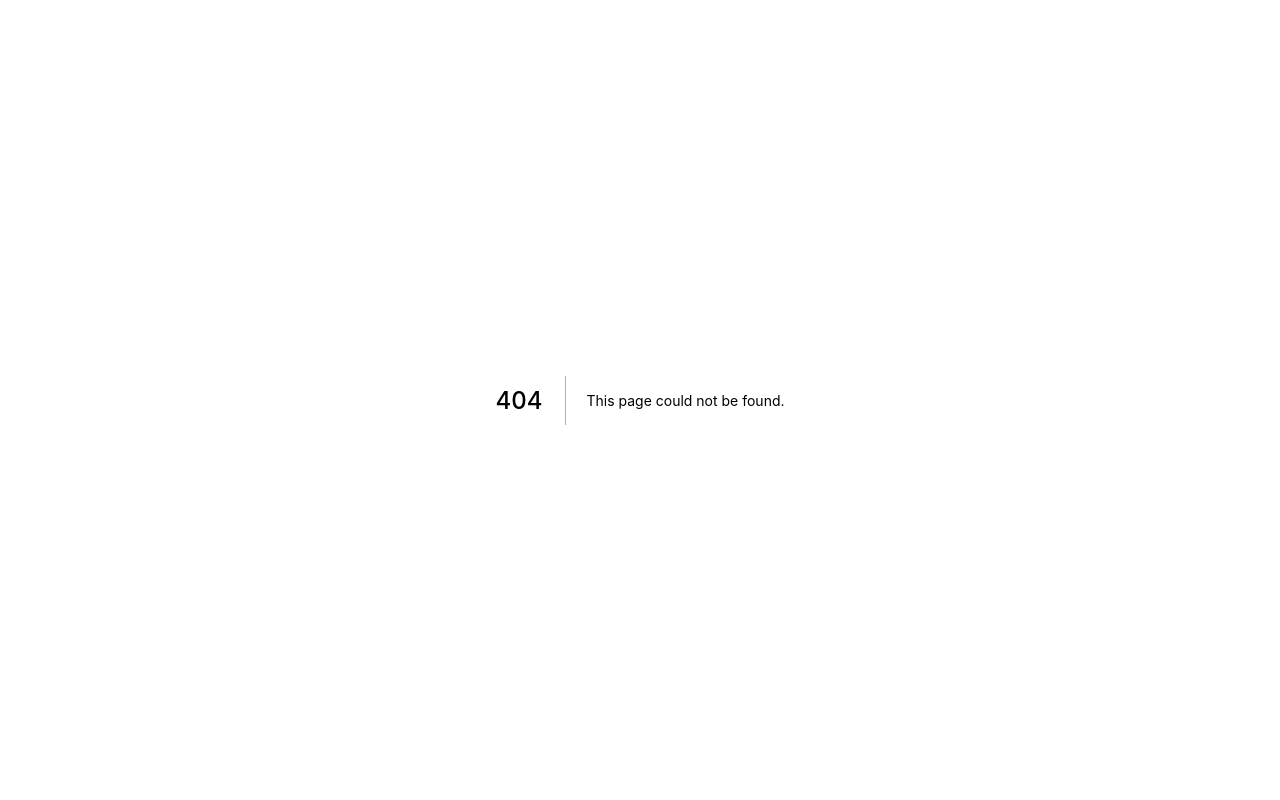
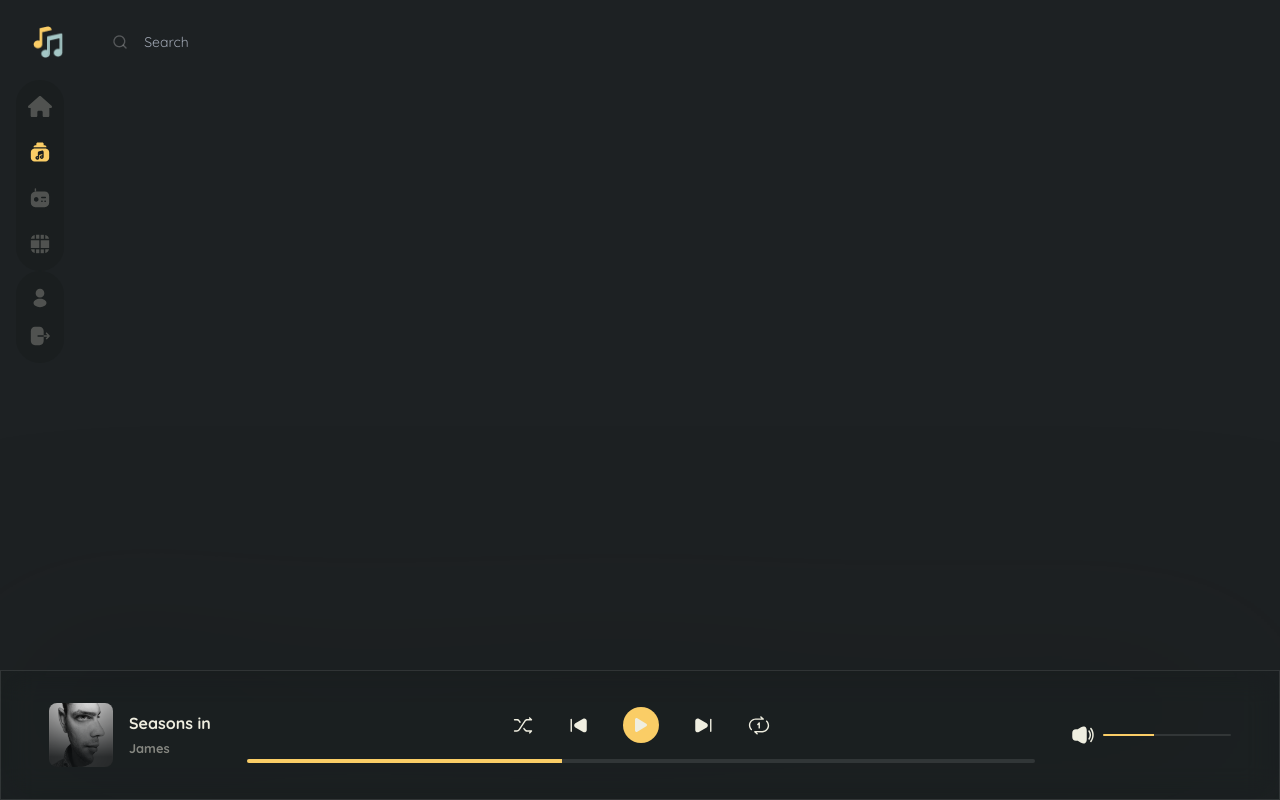
Before and after one commit to Superfly101/Musica, a Next.js app: page /library in a window 1280 px wide. Before the commit this address had no page. Built offline with nearby package versions, Linux system fonts and the light colour scheme.

Commit message:
adding library page

```diff
--- /dev/null
+++ b/components/Library/Library.js
@@ -0,0 +1,15 @@
+import MusicPlayer from "../Collections/MusicPlayer";
+import Header from "../Layout/Header/Header";
+import Menu from "../Layout/Menu/Menu";
+
+const Library = () => {
+  return (
+    <section className="bg-dark min-h-screen">
+      <Menu />
+      <Header />
+      <MusicPlayer />
+    </section>
+  );
+};
+
+export default Library;
--- /dev/null
+++ b/pages/library.js
@@ -0,0 +1,7 @@
+import Library from "../components/Library/Library";
+
+const LibraryPage = () => {
+  return <Library />;
+};
+
+export default LibraryPage;
```
